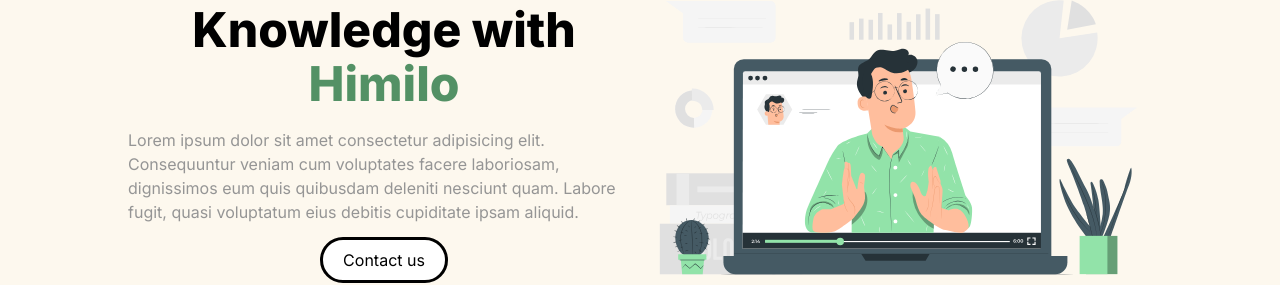
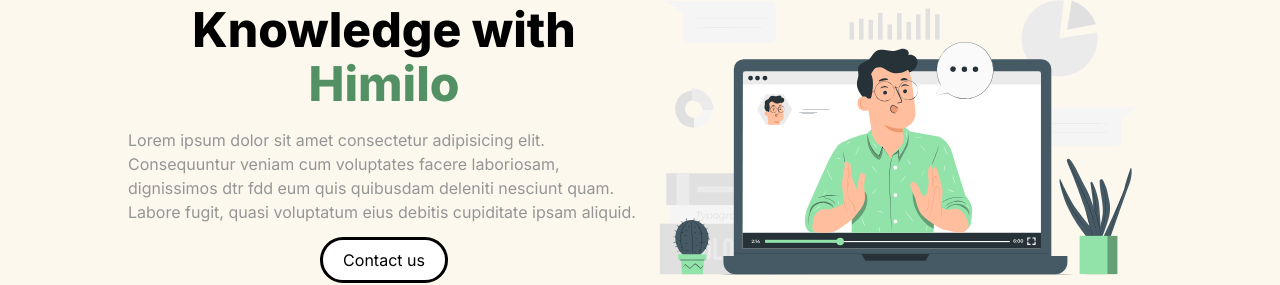
Before and after one commit to apdallamohamed/Building-e-learning-website-using-react.js, a React (Vite) app: page / in a window 1280 px wide. Shown: the part 252-537 px from the top of the page. Built offline with nearby package versions, Linux system fonts and the light colour scheme.

Commit message:
Update Home.jsx

```diff
--- a/src/components/Home.jsx
+++ b/src/components/Home.jsx
@@ -11,7 +11,7 @@ const Home = () => {
         <span className="text-5xl font-semibold text-brightGreen">Himilo</span>
         <p className="text-lightText mt-5 text-start">
           Lorem ipsum dolor sit amet consectetur adipisicing elit. Consequuntur
-          veniam cum voluptates facere laboriosam, dignissimos eum quis
+          veniam cum voluptates facere laboriosam, dignissimos dtr fdd eum quis
           quibusdam deleniti nesciunt quam. Labore fugit, quasi voluptatum eius
           debitis cupiditate ipsam aliquid.
         </p>
```
